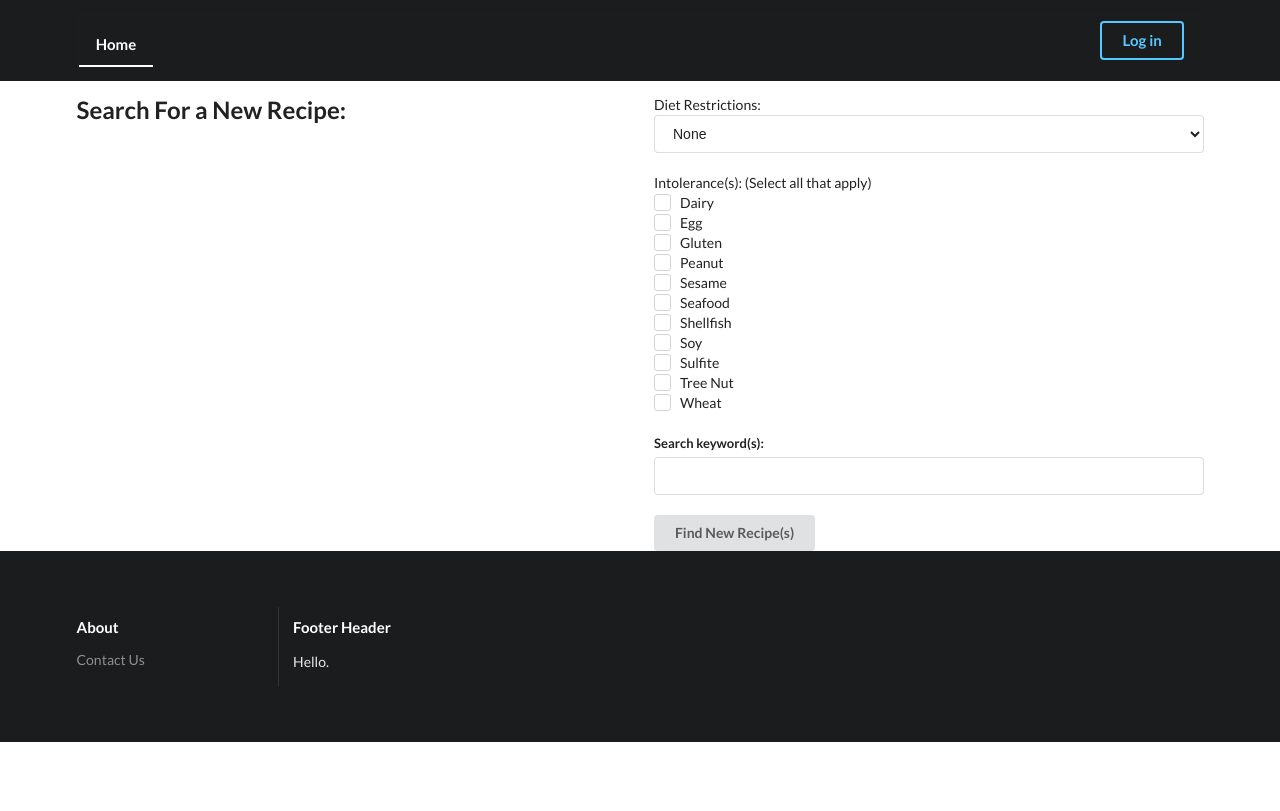
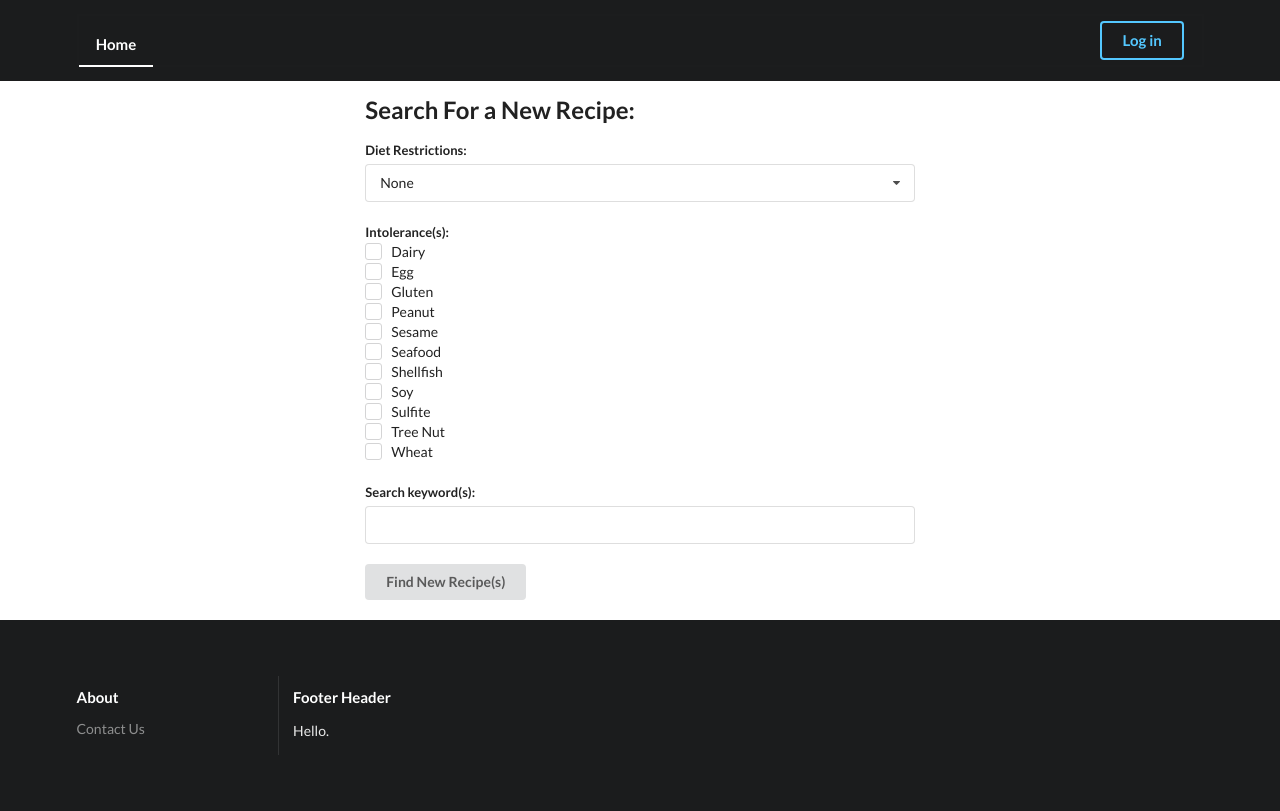
Before and after one commit to katliang/hackbright-project, a Flask app: page /new_search in a window 1280 px wide. Before the commit the page ends 742 px from the top, so only its background shows below. Run offline with Flask 2, Linux system fonts and the light colour scheme; some libraries are stand-ins or nearby versions.

Commit message:
centered form

```diff
--- a/templates/new-search.html
+++ b/templates/new-search.html
@@ -5,16 +5,15 @@
 {% block content %}
 <div class="ui container">
     <div class="ui grid">
+        <div class="four wide column"></div>
         <div class="eight wide column">
             <h2>Search For a New Recipe:</h2>
-        </div>
-        <div class="eight wide column">
             <form action="/recipes">
                 <!-- Diet restrictions -->
                 <div class="ui form">
                     <div class="field">
-                        Diet Restrictions:
-                        <select name="diet">
+                        <label>Diet Restrictions:</label>
+                        <select name="diet" id="diet">
                             <option value="none">None</option>
                             <br>
                             <option value="pescetarian">Pescatarian</option>
@@ -28,12 +27,13 @@
                             <option value="vegetarian">Vegetarian</option>
                         </select>
                         <br>
+                        <br>
                     </div>
                 </div>
                 <!-- Intolerances -->
                 <div class="ui form">
                     <div class="inline field">
-                        Intolerance(s): (Select all that apply)
+                        <label>Intolerance(s):</label>
                         <br>
                         <div class="ui checkbox">
                             <input type="checkbox" name="intolerances" value="dairy" tabindex="0" class="hidden">
@@ -103,15 +103,23 @@
                 <br>
                 <button class="ui button" type="submit">Find New Recipe(s)</button>
                 <br>
+                <br>
             </form>
         </div>
+        <div class="four wide column"></div>
     </div>
 </div>
+
 
 <script>
 $('.ui.checkbox')
   .checkbox()
 ;
+
+$('#diet')
+  .dropdown()
+;
+
 </script>
 
 {% endblock %}
```
